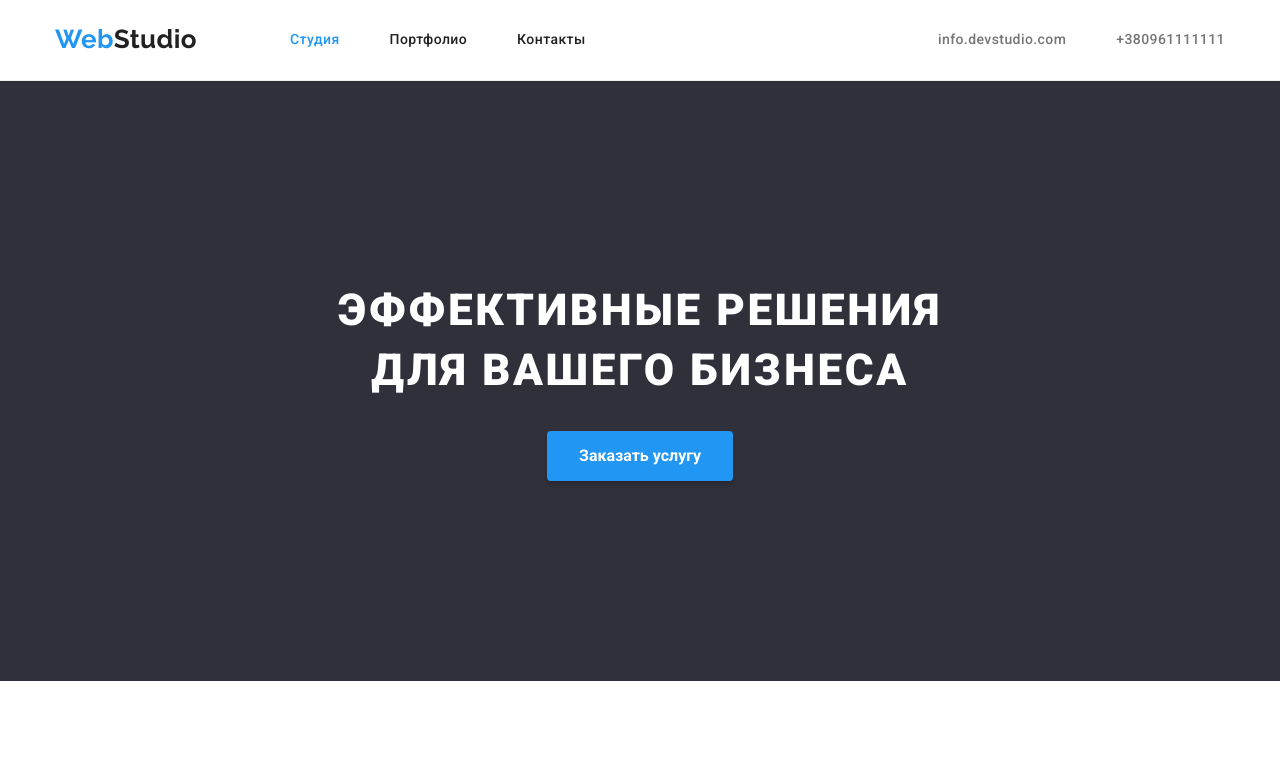
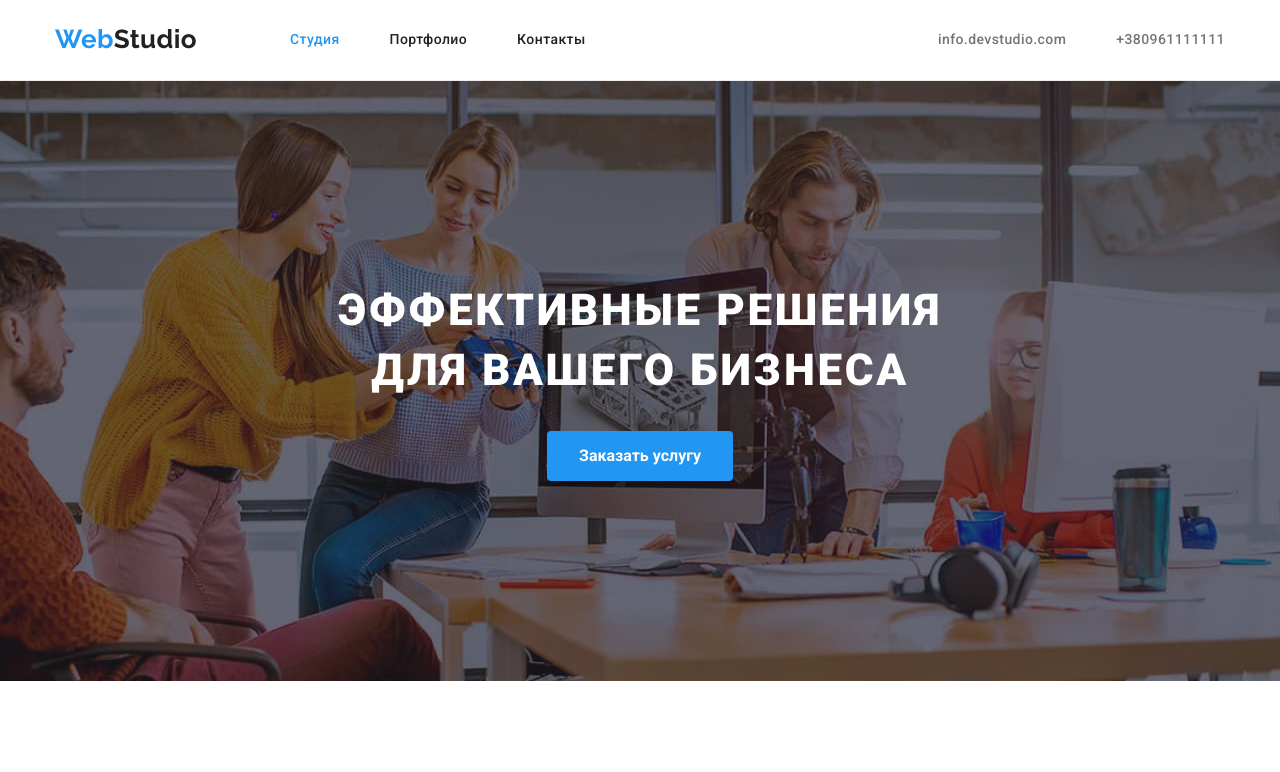
Before and after one commit to andreysulymka/goit-markup-hw-04, a plain HTML site: page index.html in a window 1280 px wide. Shown: the top 772 px of the page. Drawn offline with nearby package versions, Linux system fonts and the light colour scheme.

Commit message:
add hero background image

```diff
--- a/css/styles.css
+++ b/css/styles.css
@@ -104,10 +104,16 @@ text-decoration: none;
 
 /* Hero */
 .hero-main {
+    max-width: 1600px;
+    margin-right: auto;
+    margin-left: auto;
     background-color: var(--second-background-color);
     padding-top: 200px;
     padding-bottom: 200px;
-
+    background-image: linear-gradient(rgba(47, 48, 58, 0.4), rgba(47, 48, 58, 0.4)), url(../images/hero-background.jpg);
+    background-repeat: no-repeat;
+    background-position: center;
+    background-size: cover;
 }
 .hero-logo {
      color: var(--white-color);
```
